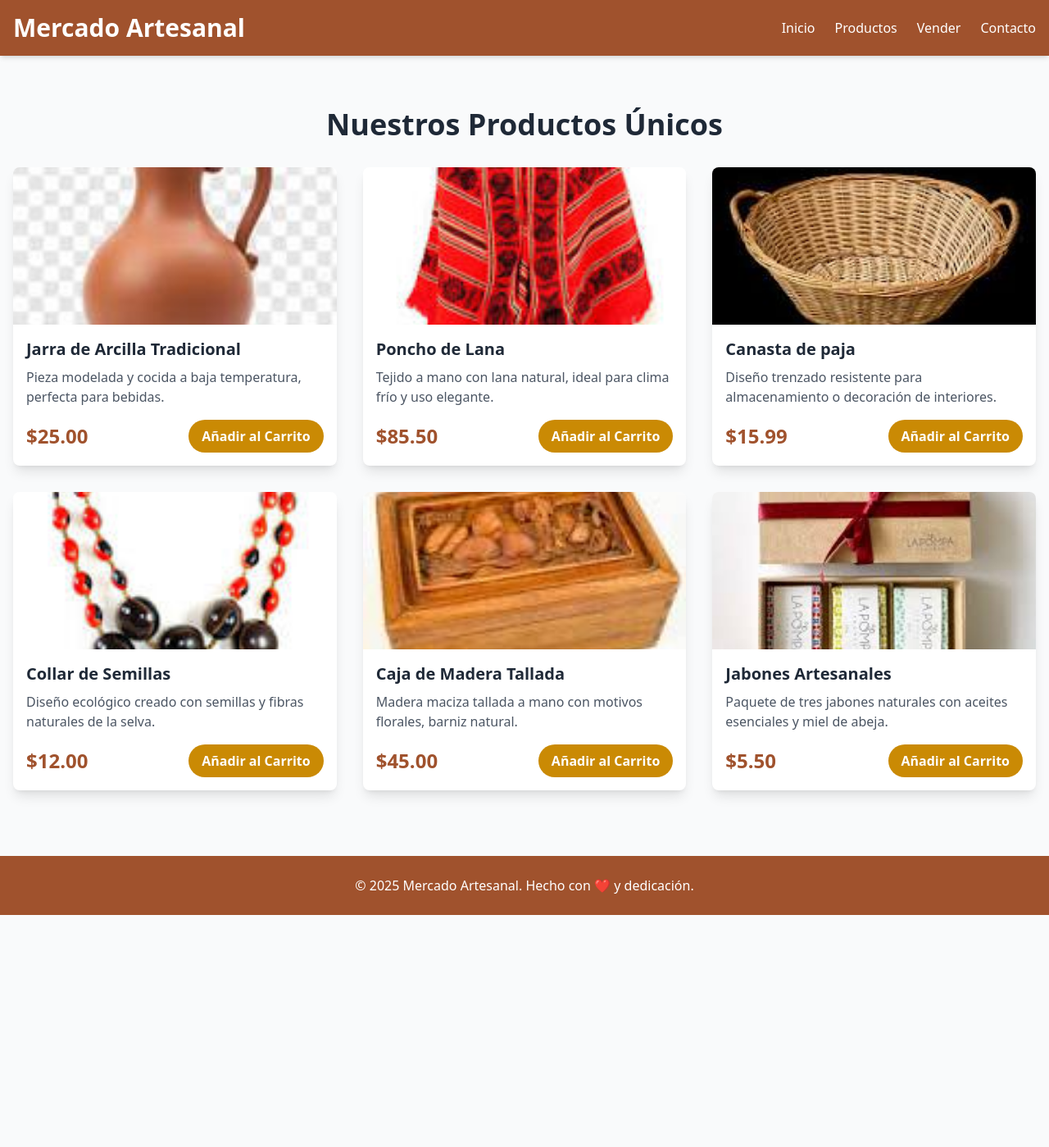
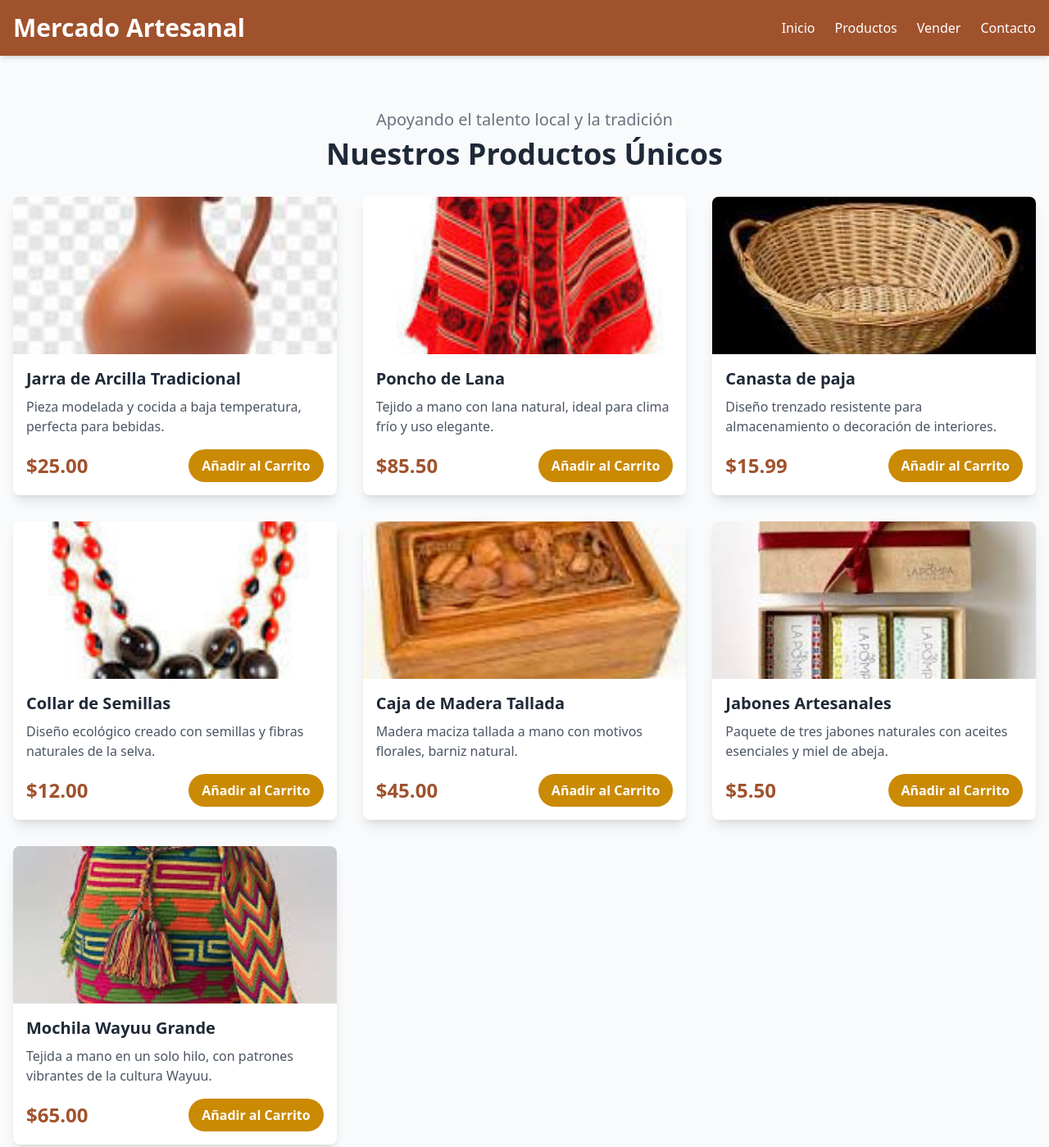
Before and after one commit to mnbajana2-cyber/artesanal-marketplace-git-task, a plain HTML site: page index.html in a window 1280 px wide. Shown: the top 1399 px of the page at 82% size. Before the commit the page ends 1116 px from the top, so only its background shows below. Drawn offline with nearby package versions, Linux system fonts and the light colour scheme.

Commit message:
feat: Añadido subtítulo en landing y nuevo producto 'Mochila Wayuu'

```diff
--- a/index.html
+++ b/index.html
@@ -33,6 +33,11 @@
     </header>
 
     <main class="container mx-auto mt-12 p-4">
+
+<p class="text-xl text-center text-gray-500 mb-2">
+        Apoyando el talento local y la tradición
+    </p>
+
         <h2 id="productos" class="text-4xl font-extrabold text-gray-800 mb-8 text-center text-artesanal">
             Nuestros Productos Únicos
         </h2>
--- a/main.js
+++ b/main.js
@@ -35,6 +35,18 @@ const productosArtesanales = [
         descripcion: "Paquete de tres jabones naturales con aceites esenciales y miel de abeja.",
         imagen: "./images/jabon.jpg" // Ruta local actualizada
     },
+
+// --- ¡NUEVO PRODUCTO! (Mejora) ---
+    {
+        nombre: "Mochila Wayuu Grande",
+        precio: 65.00,
+        descripcion: "Tejida a mano en un solo hilo, con patrones vibrantes de la cultura Wayuu.",
+        imagen: "./images/mochila.jpg" // Ruta local actualizada
+    }
+
+
+
+
 ];
 
 // ... (El resto del código del archivo main.js o main.ts sigue aquí)
```
Also changed, not shown: images/mochila.jpg (added).
